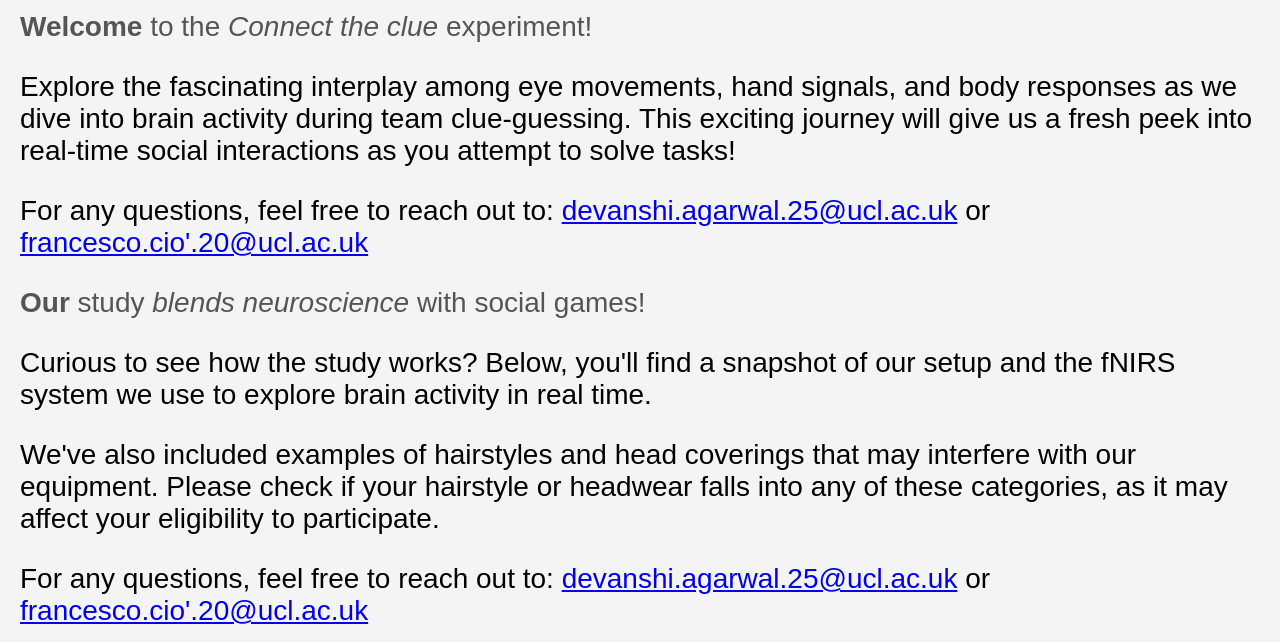
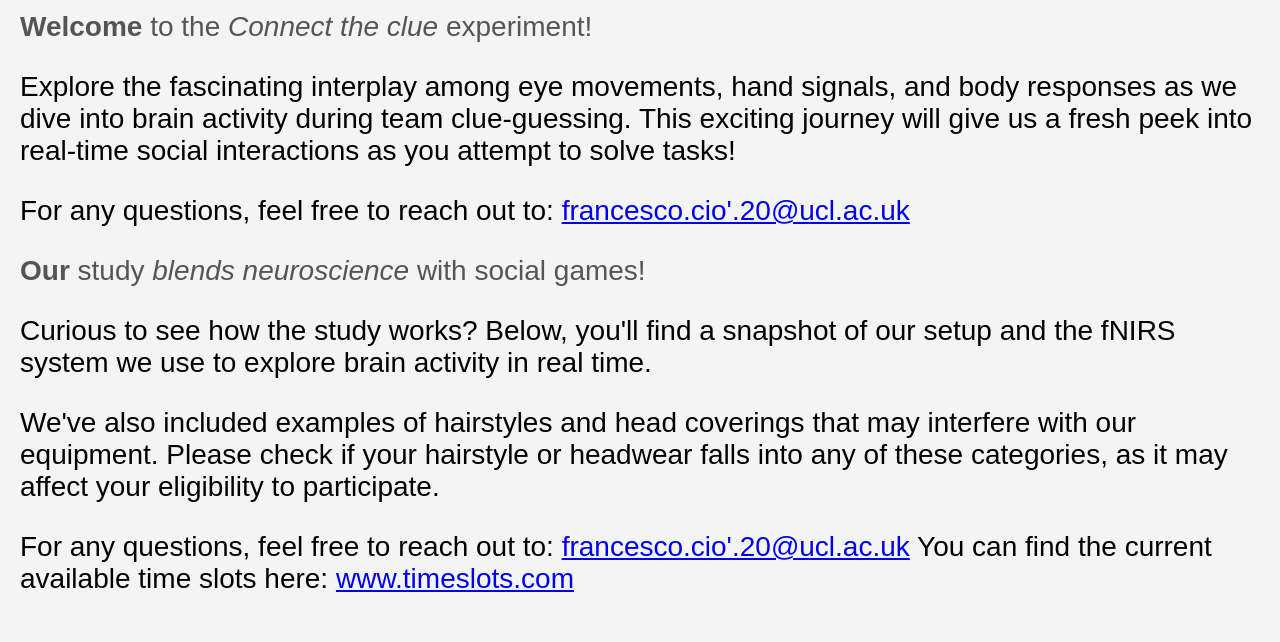
Before and after one commit to FrancescoDiCio/Puzzling-brain, a plain HTML site: page index.html in a window 1280 px wide. Shown: the part 108-750 px from the top of the page. Drawn offline with Linux system fonts and the light colour scheme.

Commit message:
Added timeslot link

```diff
--- a/index.html
+++ b/index.html
@@ -134,7 +134,7 @@
         activity during team clue-guessing. This exciting journey will give us a fresh peek into real-time
         social interactions as you attempt to solve tasks!<p></p>
         For any questions, feel free to reach out to:
-        <a href="mailto:devanshi.agarwal.25@ucl.ac.uk">devanshi.agarwal.25@ucl.ac.uk</a> or <a href="mailto:francesco.cio'.20@ucl.ac.uk">francesco.cio'.20@ucl.ac.uk</a>
+        <a href="mailto:francesco.cio'.20@ucl.ac.uk">francesco.cio'.20@ucl.ac.uk</a>
     </p>
 
     <p>
@@ -143,7 +143,8 @@
         We've also included examples of hairstyles and head coverings that may interfere with our equipment.
         Please check if your hairstyle or headwear falls into any of these categories, as it may affect your eligibility to participate.<p></p>
         For any questions, feel free to reach out to:
-        <a href="mailto:devanshi.agarwal.25@ucl.ac.uk">devanshi.agarwal.25@ucl.ac.uk</a> or <a href="mailto:francesco.cio'.20@ucl.ac.uk">francesco.cio'.20@ucl.ac.uk</a>
+        <a href="mailto:francesco.cio'.20@ucl.ac.uk">francesco.cio'.20@ucl.ac.uk</a>
+        You can find the current available time slots here: <a href="https://docs.google.com/spreadsheets/d/e/2PACX-1vT-1fYCq3EGeCsqWXVIGSFbgD5rgWdPIOoL6MgUU9Nf_ZjspqP6Zg4oce35CQKbHK4_HIL0i0KA-Hfw/pubhtml" target="_blank">www.timeslots.com</a>
     </p>
 
      <!-- Section 1: Experiment Snapshot -->
```
Also changed, not shown: 1 other file.
